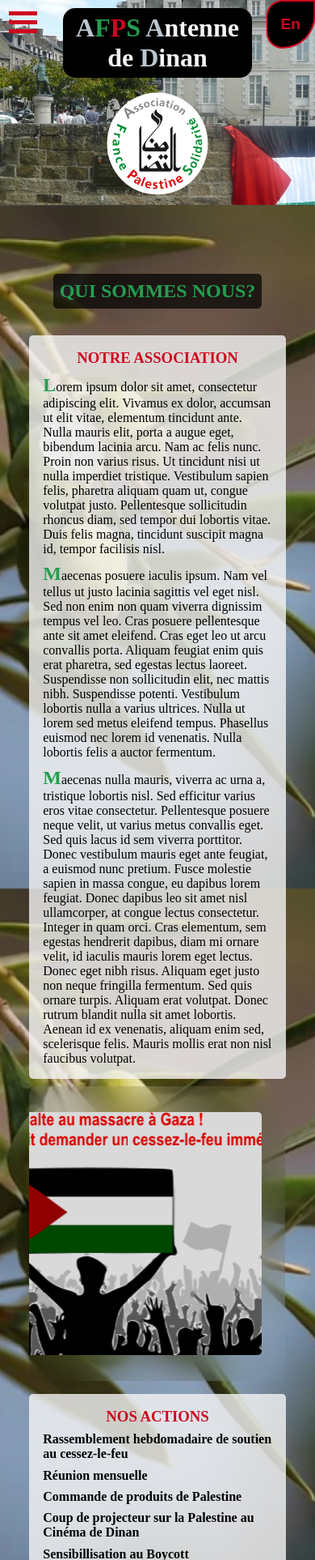
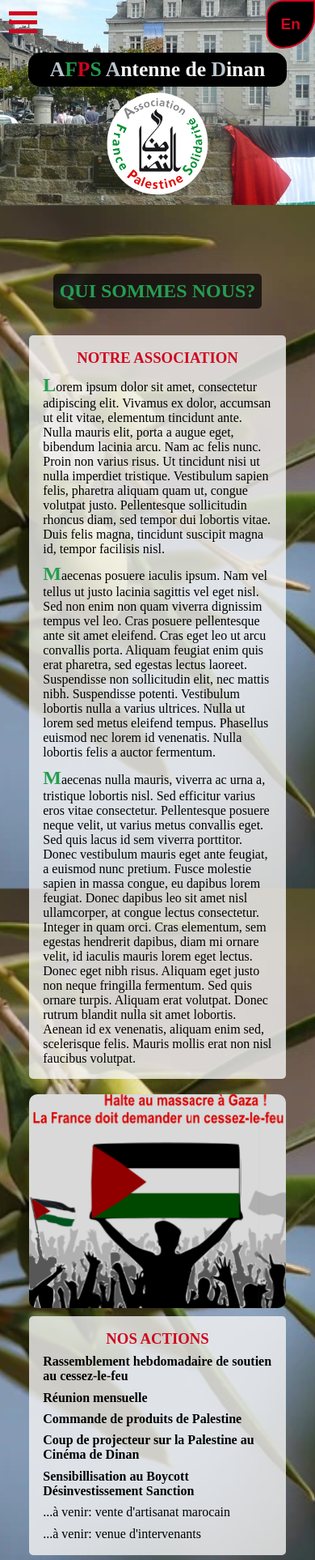
Before and after one commit to LazezBZH/AFPS-Dinan, a PHP site: page / in a window 390 px wide. Shown: the top 1926 px of the page at 81% size. Run offline with PHP 8.4, Linux system fonts and the light colour scheme; some libraries are stand-ins or nearby versions.

Commit message:
corr slider and h1

```diff
--- a/CSS/slider.css
+++ b/CSS/slider.css
@@ -10,7 +10,7 @@
   padding: 2rem;
   margin-bottom: 1rem;
   border-radius: 10px;
-  backdrop-filter: blur(25px);
+  backdrop-filter: blur(15px);
   background-color: transparent;
   position: relative;
 }
@@ -31,10 +31,6 @@
 }
 
 .slider {
-  position: relative;
-  top: 50%;
-  left: 51%;
-  transform: translateX(-50%);
   width: 450px;
   height: 300px;
 }
@@ -398,13 +394,13 @@
 }
 
 /* responsive */
-@media (min-width: 475px) {
-  .sliderH2 {
-    font-size: 2.3rem;
+@media (max-width: 600px) {
+  .slides {
+    /* width: 320px; */
+    margin: 10px auto;
+  }
+  .slider {
+    width: 320px;
+    height: 200px;
   }
 }
-@media (min-width: 768px) {
-  .sliderH2 {
-    font-size: 3rem;
-  }
-}
--- a/CSS/style.css
+++ b/CSS/style.css
@@ -840,11 +840,13 @@
     display: none;
   }
   h1 {
+    width: auto;
+    min-width: 320px;
     position: absolute;
     top: 10px;
     left: 50%;
     transform: translateX(-50%);
-    font-size: 2rem;
+    font-size: 1.8rem;
   }
   .logo {
     position: absolute;
@@ -884,6 +886,7 @@
 
 @media screen and (max-width: 500px) {
   h1 {
+    top: 50px;
     width: 60dvw;
     text-align: center;
   }
@@ -892,3 +895,10 @@
     margin-top: 10dvh;
   }
 }
+
+@media screen and (max-width: 420px) {
+  h1 {
+    top: 65px;
+    font-size: 1.6rem;
+  }
+}
```
